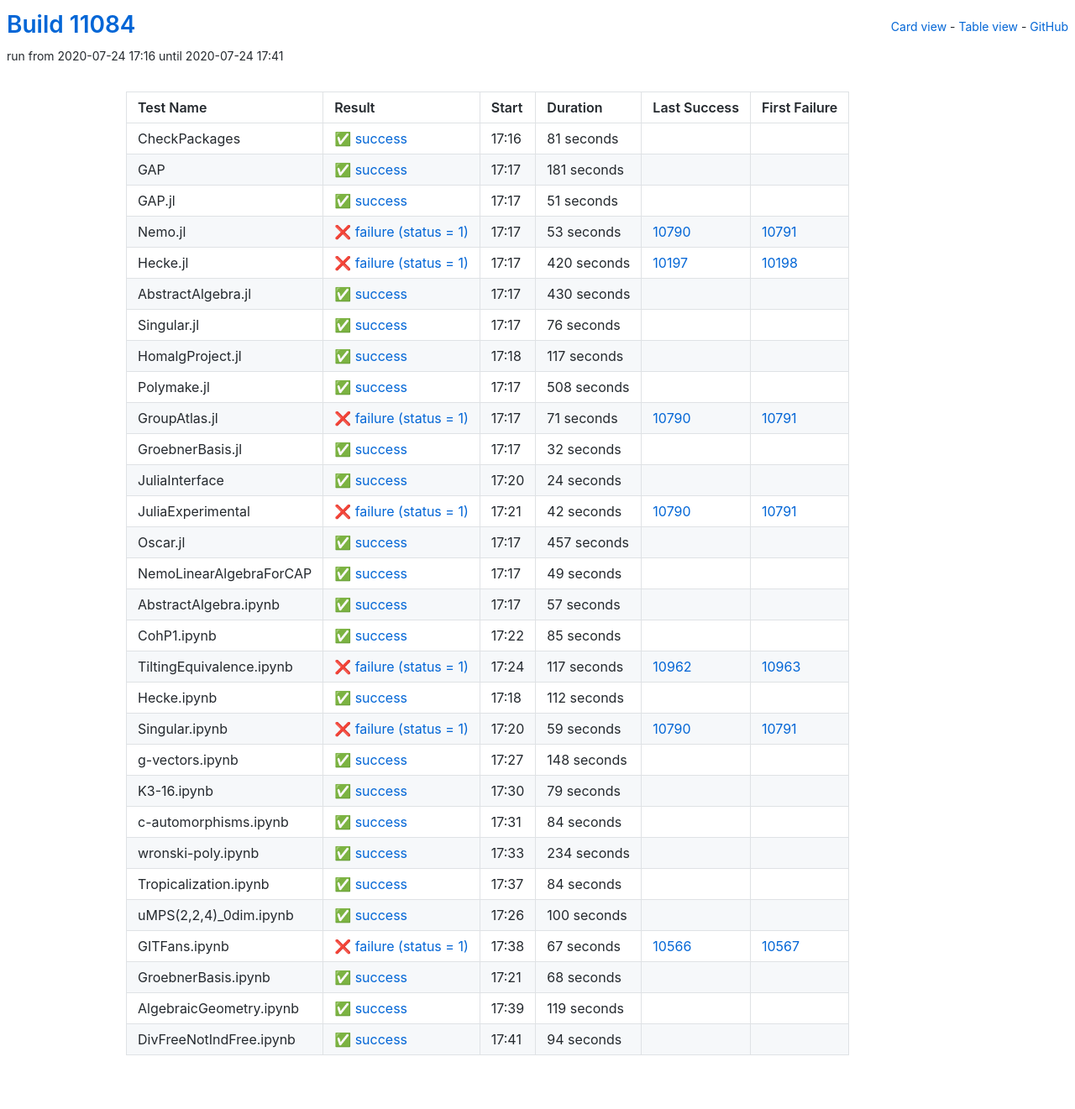
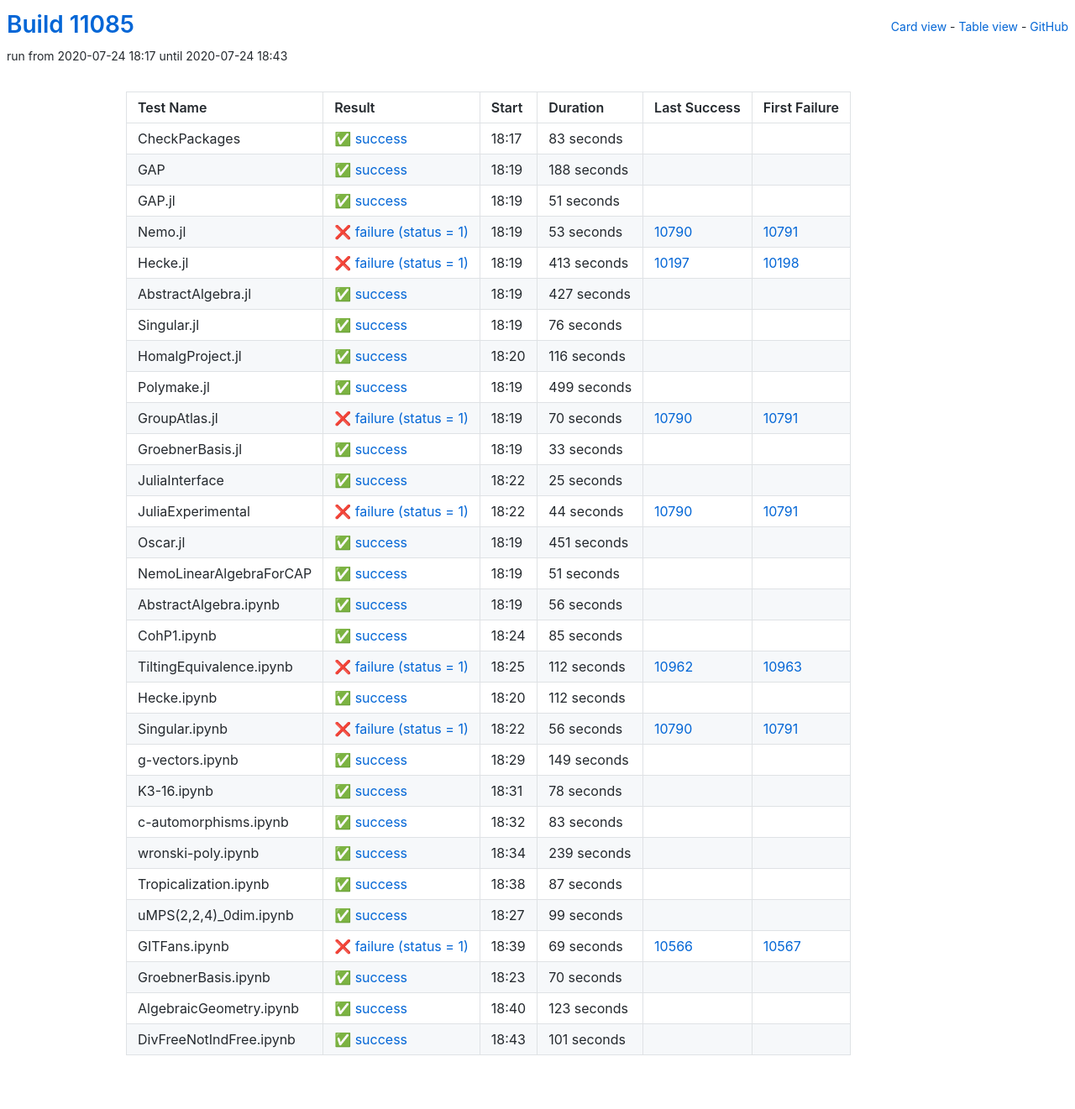
Before and after one commit to oscar-system/oscar-ci-status, a Jekyll site: the page built from table.html, in a window 1280 px wide. Shown: the whole page at 84% size. Built offline with Jekyll 4.4.1, drawn with Linux system fonts in a browser that asks for light colours.

Commit message:
Build #11085

```diff
--- a/_data/ci.yml
+++ b/_data/ci.yml
@@ -1,6 +1,6 @@
 ---
-build: 11084
-build_url: https://oscarci.mathematik.uni-kl.de/job/oscar/11084/
+build: 11085
+build_url: https://oscarci.mathematik.uni-kl.de/job/oscar/11085/
 job: oscar
 organization: oscar-system
 repo: oscar-ci-status
@@ -8,32 +8,32 @@
 tests:
 - name: CheckPackages
   id: checkpackages
-  log: https://oscarci.mathematik.uni-kl.de/job/oscar/11084/artifact/logs/build-11084/CheckPackages.log
-  start: 2020-07-24 17:16
+  log: https://oscarci.mathematik.uni-kl.de/job/oscar/11085/artifact/logs/build-11085/CheckPackages.log
+  start: 2020-07-24 18:17
   success: true
   exitcode: 0
   status: success
-  duration: 81
+  duration: 83
   last_success: false
   last_success_url:
   first_failure: false
   first_failure_url:
 - name: GAP
   id: gap
-  log: https://oscarci.mathematik.uni-kl.de/job/oscar/11084/artifact/logs/build-11084/GAP.log
-  start: 2020-07-24 17:17
+  log: https://oscarci.mathematik.uni-kl.de/job/oscar/11085/artifact/logs/build-11085/GAP.log
+  start: 2020-07-24 18:19
   success: true
   exitcode: 0
   status: success
-  duration: 181
+  duration: 188
   last_success: false
   last_success_url:
   first_failure: false
   first_failure_url:
 - name: GAP.jl
   id: gap-jl
-  log: https://oscarci.mathematik.uni-kl.de/job/oscar/11084/artifact/logs/build-11084/GAP.jl.log
-  start: 2020-07-24 17:17
+  log: https://oscarci.mathematik.uni-kl.de/job/oscar/11085/artifact/logs/build-11085/GAP.jl.log
+  start: 2020-07-24 18:19
   success: true
   exitcode: 0
   status: success
@@ -44,8 +44,8 @@
   first_failure_url:
 - name: Nemo.jl
   id: nemo-jl
-  log: https://oscarci.mathematik.uni-kl.de/job/oscar/11084/artifact/logs/build-11084/Nemo.jl.log
-  start: 2020-07-24 17:17
+  log: https://oscarci.mathematik.uni-kl.de/job/oscar/11085/artifact/logs/build-11085/Nemo.jl.log
+  start: 2020-07-24 18:19
   success: false
   exitcode: 1
   status: failure
@@ -56,32 +56,32 @@
   first_failure_url: https://oscarci.mathematik.uni-kl.de/job/oscar/10791/
 - name: Hecke.jl
   id: hecke-jl
-  log: https://oscarci.mathematik.uni-kl.de/job/oscar/11084/artifact/logs/build-11084/Hecke.jl.log
-  start: 2020-07-24 17:17
+  log: https://oscarci.mathematik.uni-kl.de/job/oscar/11085/artifact/logs/build-11085/Hecke.jl.log
+  start: 2020-07-24 18:19
   success: false
   exitcode: 1
   status: failure
-  duration: 420
+  duration: 413
   last_success: 10197
   last_success_url: https://oscarci.mathematik.uni-kl.de/job/oscar/10197/
   first_failure: 10198
   first_failure_url: https://oscarci.mathematik.uni-kl.de/job/oscar/10198/
 - name: AbstractAlgebra.jl
   id: abstractalgebra-jl
-  log: https://oscarci.mathematik.uni-kl.de/job/oscar/11084/artifact/logs/build-11084/AbstractAlgebra.jl.log
-  start: 2020-07-24 17:17
+  log: https://oscarci.mathematik.uni-kl.de/job/oscar/11085/artifact/logs/build-11085/AbstractAlgebra.jl.log
+  start: 2020-07-24 18:19
   success: true
   exitcode: 0
   status: success
-  duration: 430
+  duration: 427
   last_success: false
   last_success_url:
   first_failure: false
   first_failure_url:
 - name: Singular.jl
   id: singular-jl
-  log: https://oscarci.mathematik.uni-kl.de/job/oscar/11084/artifact/logs/build-11084/Singular.jl.log
-  start: 2020-07-24 17:17
+  log: https://oscarci.mathematik.uni-kl.de/job/oscar/11085/artifact/logs/build-11085/Singular.jl.log
+  start: 2020-07-24 18:19
   success: true
   exitcode: 0
   status: success
@@ -92,116 +92,116 @@
   first_failure_url:
 - name: HomalgProject.jl
   id: homalgproject-jl
-  log: https://oscarci.mathematik.uni-kl.de/job/oscar/11084/artifact/logs/build-11084/HomalgProject.jl.log
-  start: 2020-07-24 17:18
+  log: https://oscarci.mathematik.uni-kl.de/job/oscar/11085/artifact/logs/build-11085/HomalgProject.jl.log
+  start: 2020-07-24 18:20
   success: true
   exitcode: 0
   status: success
-  duration: 117
+  duration: 116
   last_success: false
   last_success_url:
   first_failure: false
   first_failure_url:
 - name: Polymake.jl
   id: polymake-jl
-  log: https://oscarci.mathematik.uni-kl.de/job/oscar/11084/artifact/logs/build-11084/Polymake.jl.log
-  start: 2020-07-24 17:17
+  log: https://oscarci.mathematik.uni-kl.de/job/oscar/11085/artifact/logs/build-11085/Polymake.jl.log
+  start: 2020-07-24 18:19
   success: true
   exitcode: 0
   status: success
-  duration: 508
+  duration: 499
   last_success: false
   last_success_url:
   first_failure: false
   first_failure_url:
 - name: GroupAtlas.jl
   id: groupatlas-jl
-  log: https://oscarci.mathematik.uni-kl.de/job/oscar/11084/artifact/logs/build-11084/GroupAtlas.jl.log
-  start: 2020-07-24 17:17
+  log: https://oscarci.mathematik.uni-kl.de/job/oscar/11085/artifact/logs/build-11085/GroupAtlas.jl.log
+  start: 2020-07-24 18:19
   success: false
   exitcode: 1
   status: failure
-  duration: 71
+  duration: 70
   last_success: 10790
   last_success_url: https://oscarci.mathematik.uni-kl.de/job/oscar/10790/
   first_failure: 10791
   first_failure_url: https://oscarci.mathematik.uni-kl.de/job/oscar/10791/
 - name: GroebnerBasis.jl
   id: groebnerbasis-jl
-  log: https://oscarci.mathematik.uni-kl.de/job/oscar/11084/artifact/logs/build-11084/GroebnerBasis.jl.log
-  start: 2020-07-24 17:17
+  log: https://oscarci.mathematik.uni-kl.de/job/oscar/11085/artifact/logs/build-11085/GroebnerBasis.jl.log
+  start: 2020-07-24 18:19
   success: true
   exitcode: 0
   status: success
-  duration: 32
+  duration: 33
   last_success: false
   last_success_url:
   first_failure: false
   first_failure_url:
 - name: JuliaInterface
   id: juliainterface
-  log: https://oscarci.mathematik.uni-kl.de/job/oscar/11084/artifact/logs/build-11084/JuliaInterface.log
-  start: 2020-07-24 17:20
+  log: https://oscarci.mathematik.uni-kl.de/job/oscar/11085/artifact/logs/build-11085/JuliaInterface.log
+  start: 2020-07-24 18:22
   success: true
   exitcode: 0
   status: success
-  duration: 24
+  duration: 25
   last_success: false
   last_success_url:
   first_failure: false
   first_failure_url:
 - name: JuliaExperimental
   id: juliaexperimental
-  log: https://oscarci.mathematik.uni-kl.de/job/oscar/11084/artifact/logs/build-11084/JuliaExperimental.log
-  start: 2020-07-24 17:21
+  log: https://oscarci.mathematik.uni-kl.de/job/oscar/11085/artifact/logs/build-11085/JuliaExperimental.log
+  start: 2020-07-24 18:22
   success: false
   exitcode: 1
   status: failure
-  duration: 42
+  duration: 44
   last_success: 10790
   last_success_url: https://oscarci.mathematik.uni-kl.de/job/oscar/10790/
   first_failure: 10791
   first_failure_url: https://oscarci.mathematik.uni-kl.de/job/oscar/10791/
 - name: Oscar.jl
   id: oscar-jl
-  log: https://oscarci.mathematik.uni-kl.de/job/oscar/11084/artifact/logs/build-11084/Oscar.jl.log
-  start: 2020-07-24 17:17
+  log: https://oscarci.mathematik.uni-kl.de/job/oscar/11085/artifact/logs/build-11085/Oscar.jl.log
+  start: 2020-07-24 18:19
   success: true
   exitcode: 0
   status: success
-  duration: 457
+  duration: 451
   last_success: false
   last_success_url:
   first_failure: false
   first_failure_url:
 - name: NemoLinearAlgebraForCAP
   id: nemolinearalgebraforcap
-  log: https://oscarci.mathematik.uni-kl.de/job/oscar/11084/artifact/logs/build-11084/NemoLinearAlgebraForCAP.log
-  start: 2020-07-24 17:17
+  log: https://oscarci.mathematik.uni-kl.de/job/oscar/11085/artifact/logs/build-11085/NemoLinearAlgebraForCAP.log
+  start: 2020-07-24 18:19
   success: true
   exitcode: 0
   status: success
-  duration: 49
+  duration: 51
   last_success: false
   last_success_url:
   first_failure: false
   first_failure_url:
 - name: AbstractAlgebra.ipynb
   id: abstractalgebra-ipynb
-  log: https://oscarci.mathematik.uni-kl.de/job/oscar/11084/artifact/logs/build-11084/AbstractAlgebra.ipynb.log
-  start: 2020-07-24 17:17
+  log: https://oscarci.mathematik.uni-kl.de/job/oscar/11085/artifact/logs/build-11085/AbstractAlgebra.ipynb.log
+  start: 2020-07-24 18:19
   success: true
   exitcode: 0
   status: success
-  duration: 57
+  duration: 56
   last_success: false
   last_success_url:
   first_failure: false
   first_failure_url:
 - name: CohP1.ipynb
   id: cohp1-ipynb
-  log: https://oscarci.mathematik.uni-kl.de/job/oscar/11084/artifact/logs/build-11084/CohP1.ipynb.log
-  start: 2020-07-24 17:22
+  log: https://oscarci.mathematik.uni-kl.de/job/oscar/11085/artifact/logs/build-11085/CohP1.ipynb.log
+  start: 2020-07-24 18:24
   success: true
   exitcode: 0
   status: success
@@ -212,20 +212,20 @@
   first_failure_url:
 - name: TiltingEquivalence.ipynb
   id: tiltingequivalence-ipynb
-  log: https://oscarci.mathematik.uni-kl.de/job/oscar/11084/artifact/logs/build-11084/TiltingEquivalence.ipynb.log
-  start: 2020-07-24 17:24
+  log: https://oscarci.mathematik.uni-kl.de/job/oscar/11085/artifact/logs/build-11085/TiltingEquivalence.ipynb.log
+  start: 2020-07-24 18:25
   success: false
   exitcode: 1
   status: failure
-  duration: 117
+  duration: 112
   last_success: 10962
   last_success_url: https://oscarci.mathematik.uni-kl.de/job/oscar/10962/
   first_failure: 10963
   first_failure_url: https://oscarci.mathematik.uni-kl.de/job/oscar/10963/
 - name: Hecke.ipynb
   id: hecke-ipynb
-  log: https://oscarci.mathematik.uni-kl.de/job/oscar/11084/artifact/logs/build-11084/Hecke.ipynb.log
-  start: 2020-07-24 17:18
+  log: https://oscarci.mathematik.uni-kl.de/job/oscar/11085/artifact/logs/build-11085/Hecke.ipynb.log
+  start: 2020-07-24 18:20
   success: true
   exitcode: 0
   status: success
@@ -236,132 +236,132 @@
   first_failure_url:
 - name: Singular.ipynb
   id: singular-ipynb
-  log: https://oscarci.mathematik.uni-kl.de/job/oscar/11084/artifact/logs/build-11084/Singular.ipynb.log
-  start: 2020-07-24 17:20
+  log: https://oscarci.mathematik.uni-kl.de/job/oscar/11085/artifact/logs/build-11085/Singular.ipynb.log
+  start: 2020-07-24 18:22
   success: false
   exitcode: 1
   status: failure
-  duration: 59
+  duration: 56
   last_success: 10790
   last_success_url: https://oscarci.mathematik.uni-kl.de/job/oscar/10790/
   first_failure: 10791
   first_failure_url: https://oscarci.mathematik.uni-kl.de/job/oscar/10791/
 - name: g-vectors.ipynb
   id: g-vectors-ipynb
-  log: https://oscarci.mathematik.uni-kl.de/job/oscar/11084/artifact/logs/build-11084/g-vectors.ipynb.log
-  start: 2020-07-24 17:27
+  log: https://oscarci.mathematik.uni-kl.de/job/oscar/11085/artifact/logs/build-11085/g-vectors.ipynb.log
+  start: 2020-07-24 18:29
   success: true
   exitcode: 0
   status: success
-  duration: 148
+  duration: 149
   last_success: false
   last_success_url:
   first_failure: false
   first_failure_url:
 - name: K3-16.ipynb
   id: k3-16-ipynb
-  log: https://oscarci.mathematik.uni-kl.de/job/oscar/11084/artifact/logs/build-11084/K3-16.ipynb.log
-  start: 2020-07-24 17:30
+  log: https://oscarci.mathematik.uni-kl.de/job/oscar/11085/artifact/logs/build-11085/K3-16.ipynb.log
+  start: 2020-07-24 18:31
   success: true
   exitcode: 0
   status: success
-  duration: 79
+  duration: 78
   last_success: false
   last_success_url:
   first_failure: false
   first_failure_url:
 - name: c-automorphisms.ipynb
   id: c-automorphisms-ipynb
-  log: https://oscarci.mathematik.uni-kl.de/job/oscar/11084/artifact/logs/build-11084/c-automorphisms.ipynb.log
-  start: 2020-07-24 17:31
+  log: https://oscarci.mathematik.uni-kl.de/job/oscar/11085/artifact/logs/build-11085/c-automorphisms.ipynb.log
+  start: 2020-07-24 18:32
   success: true
   exitcode: 0
   status: success
-  duration: 84
+  duration: 83
   last_success: false
   last_success_url:
   first_failure: false
   first_failure_url:
 - name: wronski-poly.ipynb
   id: wronski-poly-ipynb
-  log: https://oscarci.mathematik.uni-kl.de/job/oscar/11084/artifact/logs/build-11084/wronski-poly.ipynb.log
-  start: 2020-07-24 17:33
+  log: https://oscarci.mathematik.uni-kl.de/job/oscar/11085/artifact/logs/build-11085/wronski-poly.ipynb.log
+  start: 2020-07-24 18:34
   success: true
   exitcode: 0
   status: success
-  duration: 234
+  duration: 239
   last_success: false
   last_success_url:
   first_failure: false
   first_failure_url:
 - name: Tropicalization.ipynb
   id: tropicalization-ipynb
-  log: https://oscarci.mathematik.uni-kl.de/job/oscar/11084/artifact/logs/build-11084/Tropicalization.ipynb.log
-  start: 2020-07-24 17:37
+  log: https://oscarci.mathematik.uni-kl.de/job/oscar/11085/artifact/logs/build-11085/Tropicalization.ipynb.log
+  start: 2020-07-24 18:38
   success: true
   exitcode: 0
   status: success
-  duration: 84
+  duration: 87
   last_success: false
   last_success_url:
   first_failure: false
   first_failure_url:
 - name: uMPS(2,2,4)_0dim.ipynb
   id: umps-2-2-4-0dim-ipynb
-  log: https://oscarci.mathematik.uni-kl.de/job/oscar/11084/artifact/logs/build-11084/uMPS-2-2-4-_0dim.ipynb.log
-  start: 2020-07-24 17:26
+  log: https://oscarci.mathematik.uni-kl.de/job/oscar/11085/artifact/logs/build-11085/uMPS-2-2-4-_0dim.ipynb.log
+  start: 2020-07-24 18:27
   success: true
   exitcode: 0
   status: success
-  duration: 100
+  duration: 99
   last_success: false
   last_success_url:
   first_failure: false
   first_failure_url:
 - name: GITFans.ipynb
   id: gitfans-ipynb
-  log: https://oscarci.mathematik.uni-kl.de/job/oscar/11084/artifact/logs/build-11084/GITFans.ipynb.log
-  start: 2020-07-24 17:38
+  log: https://oscarci.mathematik.uni-kl.de/job/oscar/11085/artifact/logs/build-11085/GITFans.ipynb.log
+  start: 2020-07-24 18:39
   success: false
   exitcode: 1
   status: failure
-  duration: 67
+  duration: 69
   last_success: 10566
   last_success_url: https://oscarci.mathematik.uni-kl.de/job/oscar/10566/
   first_failure: 10567
   first_failure_url: https://oscarci.mathematik.uni-kl.de/job/oscar/10567/
 - name: GroebnerBasis.ipynb
   id: groebnerbasis-ipynb
-  log: https://oscarci.mathematik.uni-kl.de/job/oscar/11084/artifact/logs/build-11084/GroebnerBasis.ipynb.log
-  start: 2020-07-24 17:21
+  log: https://oscarci.mathematik.uni-kl.de/job/oscar/11085/artifact/logs/build-11085/GroebnerBasis.ipynb.log
+  start: 2020-07-24 18:23
   success: true
   exitcode: 0
   status: success
-  duration: 68
+  duration: 70
   last_success: false
   last_success_url:
   first_failure: false
   first_failure_url:
 - name: AlgebraicGeometry.ipynb
   id: algebraicgeometry-ipynb
-  log: https://oscarci.mathematik.uni-kl.de/job/oscar/11084/artifact/logs/build-11084/AlgebraicGeometry.ipynb.log
-  start: 2020-07-24 17:39
+  log: https://oscarci.mathematik.uni-kl.de/job/oscar/11085/artifact/logs/build-11085/AlgebraicGeometry.ipynb.log
+  start: 2020-07-24 18:40
   success: true
   exitcode: 0
   status: success
-  duration: 119
+  duration: 123
   last_success: false
   last_success_url:
   first_failure: false
   first_failure_url:
 - name: DivFreeNotIndFree.ipynb
   id: divfreenotindfree-ipynb
-  log: https://oscarci.mathematik.uni-kl.de/job/oscar/11084/artifact/logs/build-11084/DivFreeNotIndFree.ipynb.log
-  start: 2020-07-24 17:41
+  log: https://oscarci.mathematik.uni-kl.de/job/oscar/11085/artifact/logs/build-11085/DivFreeNotIndFree.ipynb.log
+  start: 2020-07-24 18:43
   success: true
   exitcode: 0
   status: success
-  duration: 94
+  duration: 101
   last_success: false
   last_success_url:
   first_failure: false
```
Also changed, not shown: README.md.
